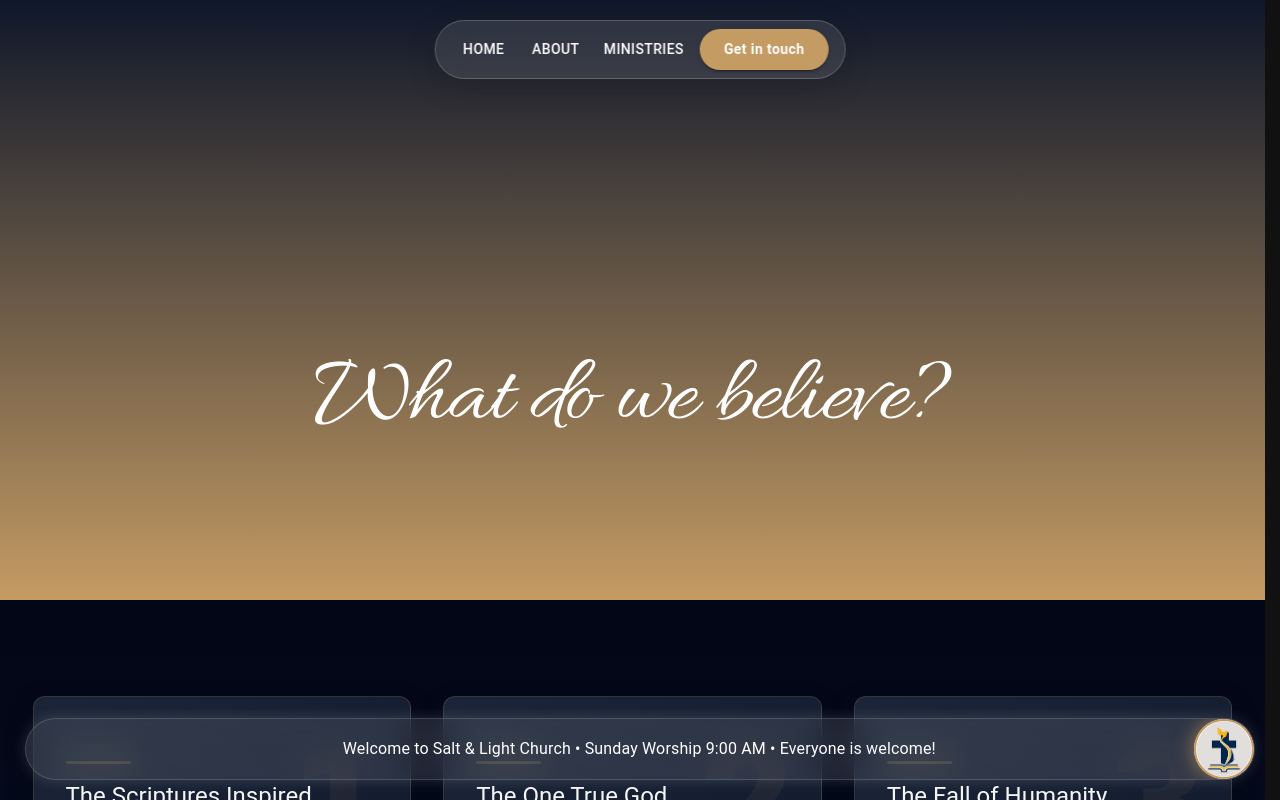
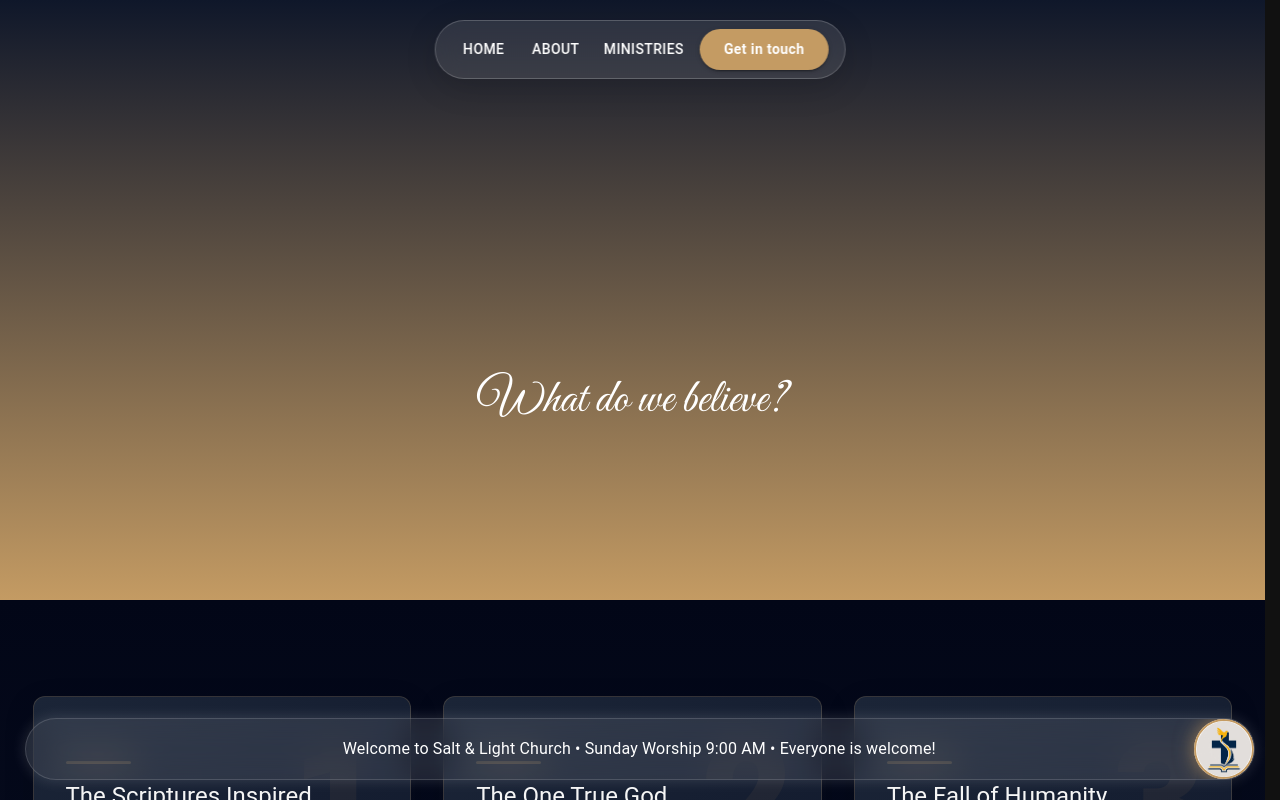
Before and after one commit to JayRostorfer/Salt-LightChurch, a Next.js app: page /about in a window 1280 px wide. Shown: the top 800 px of the page. Built offline with nearby package versions, Linux system fonts and the light colour scheme.

Commit message:
Update AboutHero.js

```diff
--- a/src/app/about/AboutHero.js
+++ b/src/app/about/AboutHero.js
@@ -7,7 +7,7 @@ import { Great_Vibes, Allura, Alex_Brush } from "next/font/google";
 import "swiper/css"
 import "swiper/css/effect-fade"
 
-const allura = Allura({
+const gv = Great_Vibes({
   subsets: ["latin"],
   weight: "400",
 });
@@ -50,10 +50,10 @@ export default function AboutHero() {
         }}
       >
         <Typography
-          variant="h1"
+          variant="h3"
           fontWeight="bold"
           sx={{
-			  fontFamily: allura.style.fontFamily,
+			  fontFamily: gv.style.fontFamily,
 			  marginTop: {
 				  xs: "50px",
 				  md: "200px",
```
